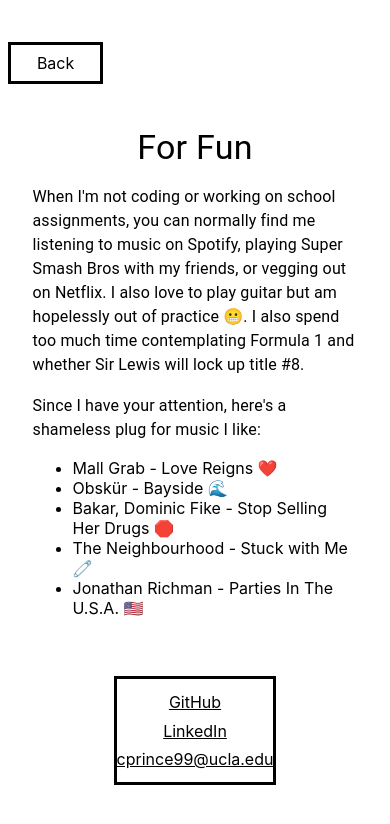
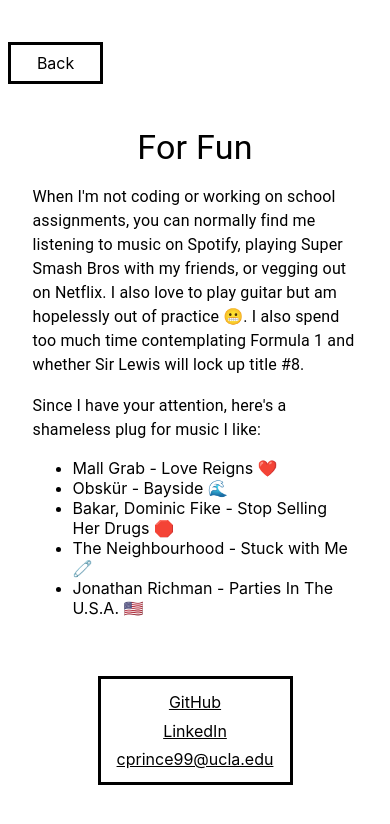
Before and after one commit to collinprince/portfolio, a React (Create React App) app: page /fun in a window 390 px wide. Shown: the top 824 px of the page. Built offline with nearby package versions, Linux system fonts and the light colour scheme.

Commit message:
update contact bar mobile width

```diff
--- a/src/components/home-page/ContactBar.jsx
+++ b/src/components/home-page/ContactBar.jsx
@@ -50,7 +50,7 @@
   const classes = useStyles();
   return (
     <Grid container className={classes.root}>
-      <Grid item xs={5} md={2} className={classes.rectangle}>
+      <Grid item xs={6} md={2} className={classes.rectangle}>
         {contactLinks.map((obj) => (
           <Grid item key={obj.key} className={classes.gridItem}>
             {obj.type === "site" ? (
```
